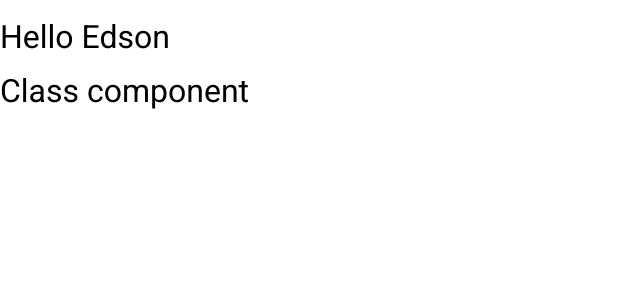
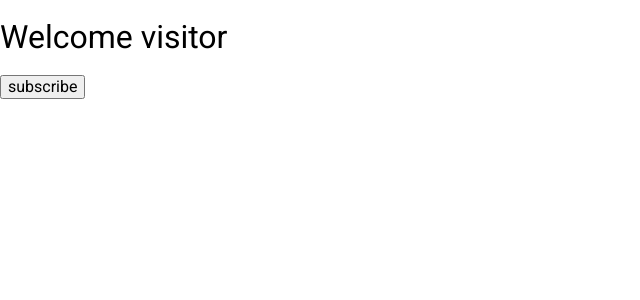
Before and after one commit to edsonlcandido/react-tutorials, a Next.js app in the folder react-tutorials/: page / in a window 1280 px wide. Shown: the top 300 px of the page, without its empty margins (0-640 px from the left). Built offline with nearby package versions, Linux system fonts and the light colour scheme.

Commit message:
completado topico do mapa mentala props and state

```diff
--- a/react-tutorials/components/Greet.js
+++ b/react-tutorials/components/Greet.js
@@ -4,9 +4,12 @@ import React from 'react'
 //     return <h1>Hello Edson</h1>
 // }
 
-const Greet = () =>{
+const Greet = (props) =>{
     return(
-        <h1>Hello Edson</h1>
+        <>
+            <h1>Hello {props.name} a.k.a {props.heroName}</h1>
+            {props.children}
+        </>
     )
 }
 
--- /dev/null
+++ b/react-tutorials/components/Message.js
@@ -0,0 +1,27 @@
+import React, {Component} from 'react'
+
+class Message extends Component{
+    constructor(props){
+        super(props)
+        this.state = {
+            message: "Welcome visitor"
+        }
+    }
+
+    changeMessage(){
+        this.setState({
+            message:'Thank you to subscribe'
+        })
+    }
+
+    render(){
+       return(
+            <>
+                <h1>{this.state.message}</h1>
+                <button onClick={()=>{this.changeMessage()}}>subscribe</button>
+            </>
+       )
+    }
+}
+
+export default Message
--- a/react-tutorials/components/Welcome.js
+++ b/react-tutorials/components/Welcome.js
@@ -3,7 +3,10 @@ import React, {Component} from 'react'
 class Welcome extends Component{
     render(){
         return(
-            <h1>Class component</h1>
+            <>
+                <h1>Welcome {this.props.name} a.k.a {this.props.heroName}</h1>
+                {this.props.children}
+            </>
         )
     }
 }
--- a/react-tutorials/pages/index.js
+++ b/react-tutorials/pages/index.js
@@ -1,6 +1,7 @@
 import Head from 'next/head'
 import Greet from '../components/Greet'
 import Welcome from '../components/Welcome'
+import Message from '../components/Message'
 
 export default function Index() {
   return (
@@ -9,8 +10,15 @@ export default function Index() {
         <title>React Tutorials - meus estudos</title>
         <link rel="icon" href="/favicon.ico" />
       </Head>
-      <Greet />
-      <Welcome />
+      {/* <Greet name="Bruce" heroName="batman">
+        <p>Children in a functional component</p>
+      </Greet> */}
+      {/* <Greet name="Clark" heroName="superman"/> */}
+      {/* <Greet name="Diana" heroName="wonderwoman"/> */}
+      {/* <Welcome name="Hal Jordan" heroName="green lantern">
+        <p>Children in a class component</p>
+      </Welcome> */}
+      <Message/>
     </>
   )
 }
```
